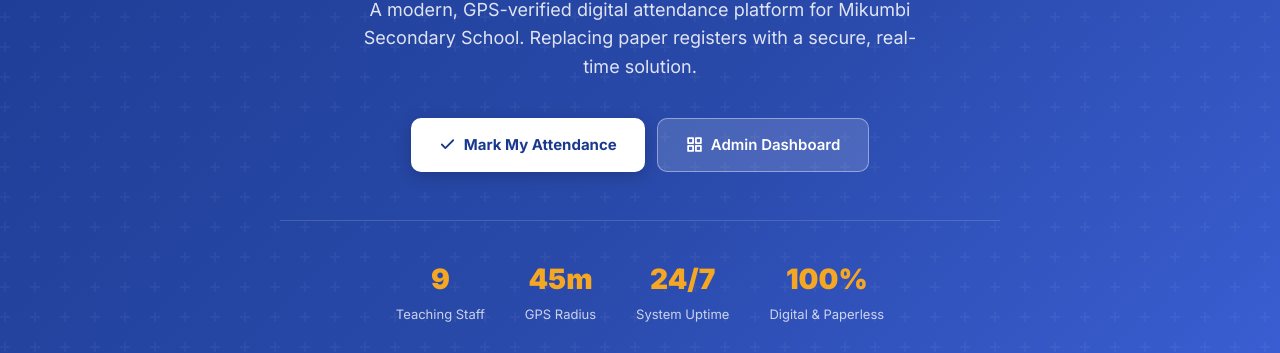
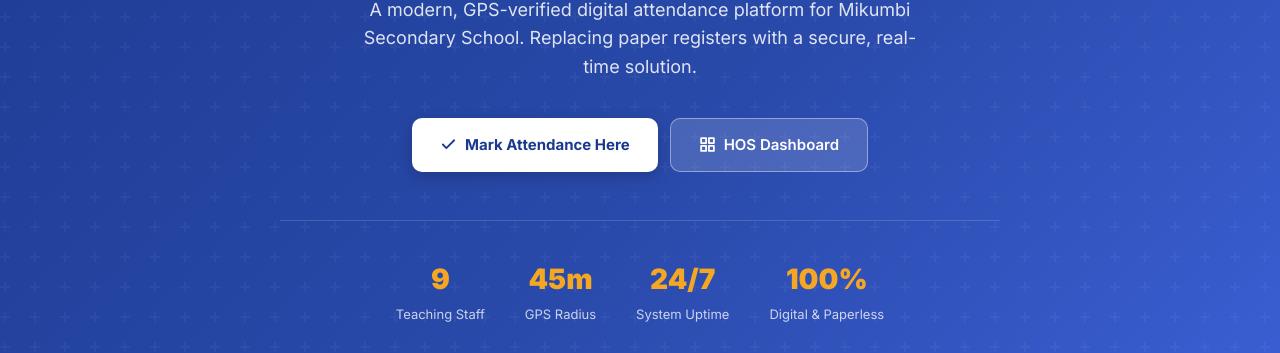
Before and after one commit to bamdy77/attendance-mikumbi, a website: page index.html in a window 1280 px wide. Shown: the part 447-800 px from the top of the page. Drawn offline with Linux system fonts and the light colour scheme.

Commit message:
Fix: add mark attendance here & HOS dashboard

```diff
--- a/index.html
+++ b/index.html
@@ -907,11 +907,11 @@
     <div class="hero-buttons">
       <a href="teacher-attendance.html" class="btn-hero-primary">
         <svg width="17" height="17" viewBox="0 0 24 24" fill="none" stroke="currentColor" stroke-width="2.5" stroke-linecap="round" stroke-linejoin="round"><polyline points="20 6 9 17 4 12"/></svg>
-        Mark My Attendance
+        Mark Attendance Here
       </a>
       <a href="admin-dashboard.html" class="btn-hero-secondary">
         <svg width="17" height="17" viewBox="0 0 24 24" fill="none" stroke="currentColor" stroke-width="2.5" stroke-linecap="round" stroke-linejoin="round"><rect x="3" y="3" width="7" height="7"/><rect x="14" y="3" width="7" height="7"/><rect x="14" y="14" width="7" height="7"/><rect x="3" y="14" width="7" height="7"/></svg>
-        Admin Dashboard
+        HOS Dashboard
       </a>
     </div>
 
```
